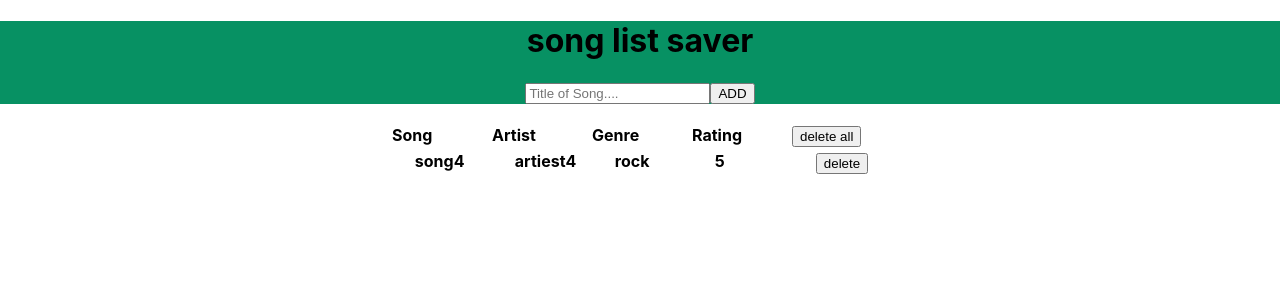
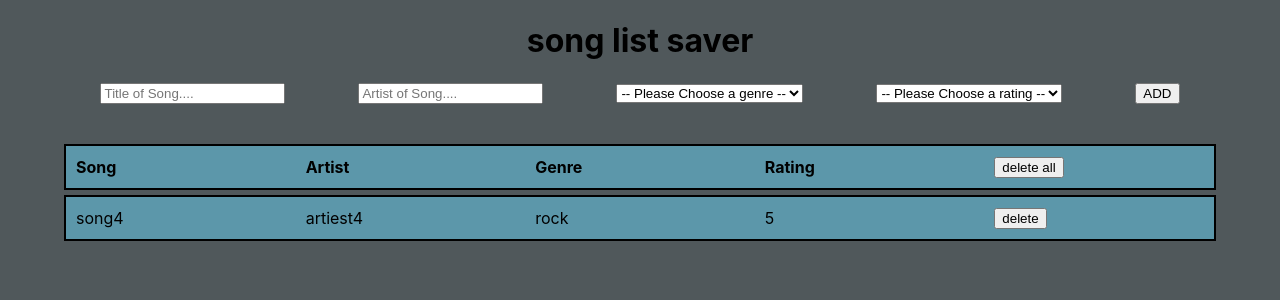
Before and after one commit to NdBR/Niels_de_boer-Songsaver, a React (Create React App) app in the folder songsaver/: page / in a window 1280 px wide. Shown: the top 300 px of the page. Built offline with nearby package versions, Linux system fonts and the light colour scheme.

Commit message:
core function working with basic styling

```diff
--- a/songsaver/src/App.css
+++ b/songsaver/src/App.css
@@ -1,35 +1,33 @@
+body {
+	background-color: #50585b;
+}
+form {
+	display: flex;
+	flex-direction: row;
+	justify-content: space-around;
+	width: 90vw;
+	text-align: left;
+	margin: 0 0 40px 5vw;
+	padding: 0;
+}
+table {
+	border-collapse: collapse;
+	width: 90vw;
+	height: 35px;
+	margin-left: 5vw;
+	margin-bottom: 5px;
+	background-color: #5c97aa;
+}
+tr {
+	border: 2px solid black;
+}
+
 .App {
 	text-align: center;
 }
 
-.Container-header {
-	background-color: #079163;
-	min-height: 20 vh;
+.song-row__item {
+	width: 15vw;
+	text-align: left;
+	padding: 10px;
 }
-.song-header {
-	display: flex;
-	flex-direction: row;
-	justify-content: center;
-	text-align: left;
-	width: 100vw;
-	margin: 0;
-	padding: 0;
-}
-
-.song-row__item {
-	width: 100px;
-	margin: 0;
-	padding: 0;
-}
-.App-link {
-	color: #61dafb;
-}
-
-@keyframes App-logo-spin {
-	from {
-		transform: rotate(0deg);
-	}
-	to {
-		transform: rotate(360deg);
-	}
-}
--- a/songsaver/src/Container.js
+++ b/songsaver/src/Container.js
@@ -1,23 +1,33 @@
 import React from "react";
 import SongList from "./containers/SongList";
 import { useSelector, useDispatch } from "react-redux";
+import { deleteAllSongs, deleteSong } from "./redux/actions";
 
 const Container = () => {
 	const dispatch = useDispatch();
 	const songListArray = useSelector((state) => state.songs);
-	console.log(songListArray);
-	const handleClickItem = (event) => {
-		console.log(event.target);
-		// dispatch()
-	};
+
+	// delet all songs
+	const handleDeleteAllItems = () => dispatch(deleteAllSongs([]));
+
+	// delete item
+	const handleDeleteItem = (event) => dispatch(deleteSong(event.target.value));
+
+	// sort songs AZ
+
+	// sort artrist AZ
+
+	// filter genre
+
+	// filter rating
+
 	return (
 		<>
-			<main>
-				<SongList
-					songListArray={songListArray}
-					handleClickItem={handleClickItem}
-				/>
-			</main>
+			<SongList
+				songListArray={songListArray}
+				handleDeleteAllItems={handleDeleteAllItems}
+				handleDeleteItem={handleDeleteItem}
+			/>
 		</>
 	);
 };
--- a/songsaver/src/components/InputField.js
+++ /dev/null
@@ -1,50 +0,0 @@
-import React, { useState } from "react";
-import { useDispatch } from "react-redux";
-
-const InputField = () => {
-	const dispatch = useDispatch();
-	const [newSong, setNewSong] = useState();
-
-	const [title, setTitle] = useState("");
-	const [artist, setartist] = useState("");
-	const [genre, setGenre] = useState("");
-	const [rating, setRating] = useState("");
-
-	const onInputTitle = (event) => {
-		setTitle(event.target.value);
-	};
-	const handleOnSubmit = (event) => {
-		event.preventDefault();
-		console.log(title);
-		dispatch({
-			type: "ADD_SONG",
-			payload: {
-				title: title,
-				id: Math.ceil(Math.random() * 100),
-				artist: "artiest4",
-				genre: "rock",
-				rating: "5",
-			},
-		});
-		// doorgeven aan state array of hoger statemanagement
-		setTitle("");
-	};
-
-	return (
-		<>
-			<form onSubmit={handleOnSubmit}>
-				<input
-					type="text"
-					name="title"
-					value={title}
-					placeholder="Title of Song...."
-					onChange={onInputTitle}
-				></input>
-				<button type="submit">ADD</button>
-			</form>
-			<h3>{title}</h3>
-		</>
-	);
-};
-
-export default InputField;
--- a/songsaver/src/components/List/List.js
+++ b/songsaver/src/components/List/List.js
@@ -2,10 +2,10 @@ import React from "react";
 import ListItem from "./ListItem";
 
 const List = (props) => {
-	const { items, handleClickItem } = props;
+	const { items, handleDeleteItem } = props;
 	const listItems = items
 		? items.map((item) => (
-				<ListItem key={item.id} item={item} clickItem={handleClickItem} />
+				<ListItem key={item.id} item={item} deleteItem={handleDeleteItem} />
 		  ))
 		: " ";
 
--- a/songsaver/src/components/List/ListItem.js
+++ b/songsaver/src/components/List/ListItem.js
@@ -1,19 +1,19 @@
 import React from "react";
 
-const ListItem = ({ item, clickItem }) => {
+const ListItem = ({ item, deleteItem }) => {
 	const { title, artist, genre, rating } = item;
 	return (
 		<tbody key={item.id} value={item}>
 			<tr className="song-header">
-				<th className="song-row__item">{title}</th>
-				<th className="song-row__item">{artist}</th>
-				<th className="song-row__item">{genre}</th>
-				<th className="song-row__item">{rating}</th>
-				<th>
-					<button onClick={clickItem} value={item.id}>
+				<td className="song-row__item">{title}</td>
+				<td className="song-row__item">{artist}</td>
+				<td className="song-row__item">{genre}</td>
+				<td className="song-row__item">{rating}</td>
+				<td className="song-row__item">
+					<button onClick={deleteItem} value={item.id}>
 						delete
 					</button>
-				</th>
+				</td>
 			</tr>
 		</tbody>
 	);
--- /dev/null
+++ b/songsaver/src/components/SongForm.js
@@ -0,0 +1,94 @@
+import React, { useState } from "react";
+import { useDispatch } from "react-redux";
+import { addSong } from "../redux/actions";
+
+const SongForm = () => {
+	const dispatch = useDispatch();
+
+	const [title, setTitle] = useState("");
+	const [artist, setArtist] = useState("");
+	const [genre, setGenre] = useState("");
+	const [rating, setRating] = useState("");
+
+	const onInputTitle = (event) => {
+		setTitle(event.target.value);
+	};
+	const onInputArtist = (event) => {
+		setArtist(event.target.value);
+	};
+	const onInputGenre = (event) => {
+		setGenre(event.target.value);
+	};
+	const onInputRating = (event) => {
+		setRating(event.target.value);
+	};
+
+	const handleOnSubmit = (event) => {
+		event.preventDefault();
+
+		console.log(title);
+		dispatch(
+			addSong({
+				title: title,
+				id: `${Date.now()}`,
+				artist: artist,
+				genre: genre,
+				rating: rating,
+			})
+		);
+		setTitle("");
+		setArtist("");
+		setGenre("");
+		setRating("");
+	};
+
+	return (
+		<>
+			<form onSubmit={handleOnSubmit}>
+				<label>
+					<input
+						type="text"
+						name="title"
+						value={title}
+						placeholder="Title of Song...."
+						onChange={onInputTitle}
+					></input>
+				</label>
+				<label>
+					<input
+						type="text"
+						name="title"
+						value={artist}
+						placeholder="Artist of Song...."
+						onChange={onInputArtist}
+					></input>
+				</label>
+				<label>
+					<select value={genre} name="genre" onChange={onInputGenre}>
+						<option>-- Please Choose a genre --</option>
+						<option value="Rock">Rock</option>
+						<option value="Jazz">Jazz</option>
+						<option value="Classic">Classic</option>
+						<option value="Disco">Disco</option>
+						<option value="Other">Other</option>
+					</select>
+				</label>
+				<label>
+					<select value={rating} name="rating" onChange={onInputRating}>
+						<option>-- Please Choose a rating --</option>
+						<option value="1">1</option>
+						<option value="2">2</option>
+						<option value="3">3</option>
+						<option value="4">4</option>
+						<option value="5">5</option>
+					</select>
+				</label>
+				<label>
+					<button type="submit">ADD</button>
+				</label>
+			</form>
+		</>
+	);
+};
+
+export default SongForm;
--- a/songsaver/src/containers/SongList.js
+++ b/songsaver/src/containers/SongList.js
@@ -1,32 +1,35 @@
 import React from "react";
 import List from "../components/List/List";
-import InputField from "../components/InputField";
+import SongForm from "../components/SongForm";
 
 const SongList = (props) => {
 	return (
-		<React.Fragment>
+		<>
 			<header className="Container-header">
 				<h1>song list saver</h1>
-				<InputField />
-			</header>
+				<SongForm />
+
 				<table>
-				<thead className="song-head">
+					<thead>
 						<tr className="song-header">
 							<th className="song-row__item">Song</th>
 							<th className="song-row__item">Artist</th>
 							<th className="song-row__item">Genre</th>
 							<th className="song-row__item">Rating</th>
 							<th className="song-row__item">
-							<button>delete all</button>
+								<button onClick={props.handleDeleteAllItems}>delete all</button>
 							</th>
 						</tr>
 					</thead>
 				</table>
+			</header>
+			<main>
 				<List
 					items={props.songListArray}
-				handleClickItem={props.handleClickItem}
+					handleDeleteItem={props.handleDeleteItem}
 				/>
-		</React.Fragment>
+			</main>
+		</>
 	);
 };
 
--- a/songsaver/src/redux/Reducers/reducer.js
+++ b/songsaver/src/redux/Reducers/reducer.js
@@ -7,11 +7,15 @@ const reducer = (state = initState, action) => {
 	switch (action.type) {
 		case "ADD_SONG":
 			return { ...state, songs: [...state.songs, action.payload] }; //kan ook push gebruiken
+
+		case "DELETE_All_SONGS":
+			return { ...state, songs: action.payload }; //kan ook push gebruiken
 		case "DELETE_SONG":
 			return {
 				...state,
 				songs: state.songs.filter((song) => song.id !== action.payload),
 			};
+
 		default:
 			return state;
 	}
--- a/songsaver/src/redux/actions/index.js
+++ b/songsaver/src/redux/actions/index.js
@@ -2,3 +2,12 @@ export const addSong = (song) => ({
 	type: "ADD_SONG",
 	payload: song,
 });
+export const deleteSong = (id) => ({
+	type: "DELETE_SONG",
+	payload: id,
+});
+
+export const deleteAllSongs = (payload) => ({
+	type: "DELETE_All_SONGS",
+	payload: payload,
+});
```
Lines whose indentation alone changed are shown as unchanged.
